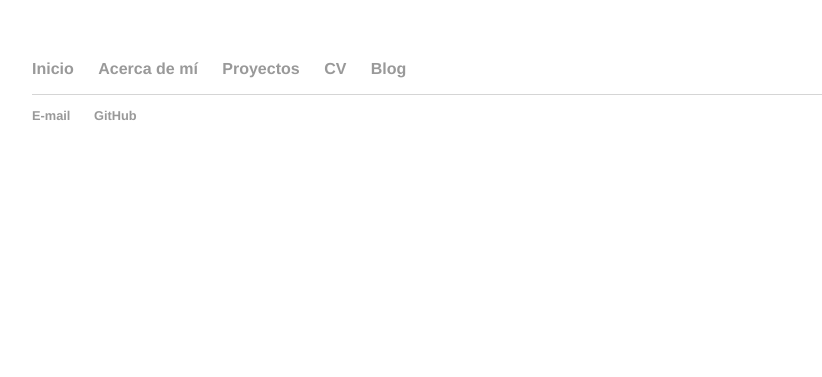
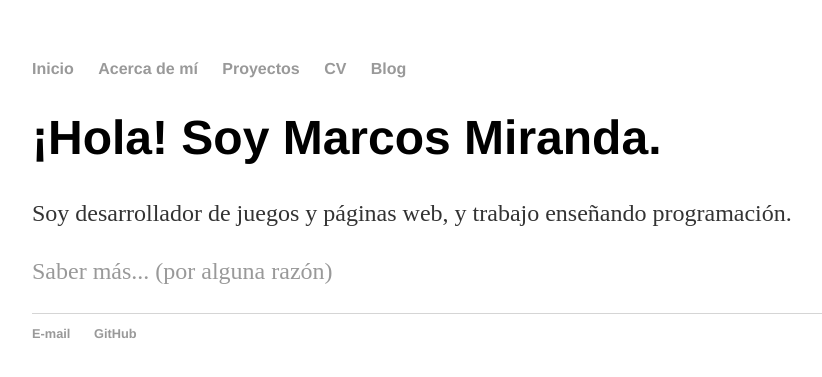
Before and after one commit to mimg2805/mimg2805.github.io, a Jekyll site: the page built from index.md, in a window 1280 px wide. Shown: the top 377 px of the page, without its empty margins (160-982 px from the left). Built offline with Jekyll 4.4.1, drawn with Linux system fonts in a browser that asks for light colours.

Commit message:
Making changes

```diff
--- a/index.md
+++ b/index.md
@@ -3,4 +3,10 @@
 # Edit theme's home layout instead if you wanna make some changes
 # See: https://jekyllrb.com/docs/themes/#overriding-theme-defaults
 layout: default
+title: Marcos Miranda - Gamer. Developer. Know-It-All.
 ---
+<div class="blurb">
+    <h1>¡Hola! Soy Marcos Miranda.</h1>
+    <p>Soy desarrollador de juegos y páginas web, y trabajo enseñando programación.</p>
+    <p><a href="/about">Saber más... (por alguna razón)</a></p>
+</div><!-- /.blurb -->
```
Also changed, not shown: index.html (deleted, +0 -9 lines).
